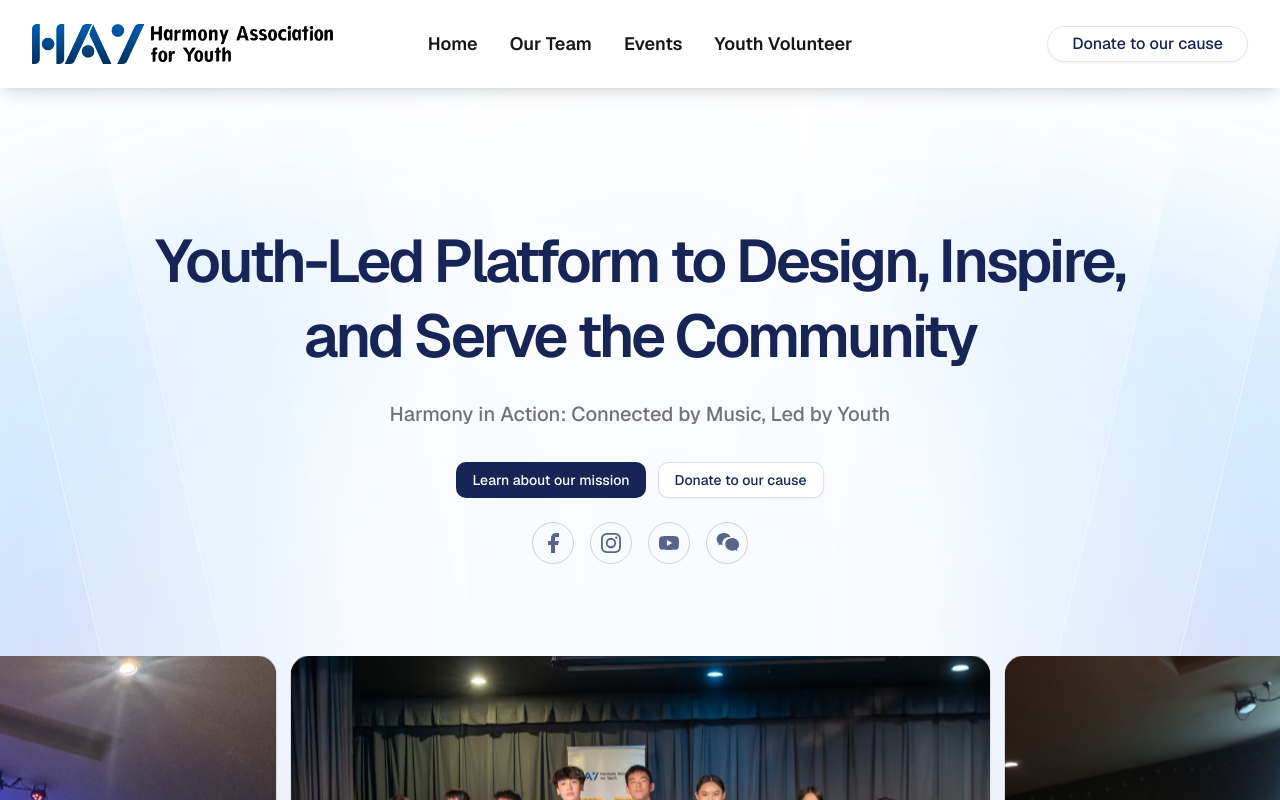
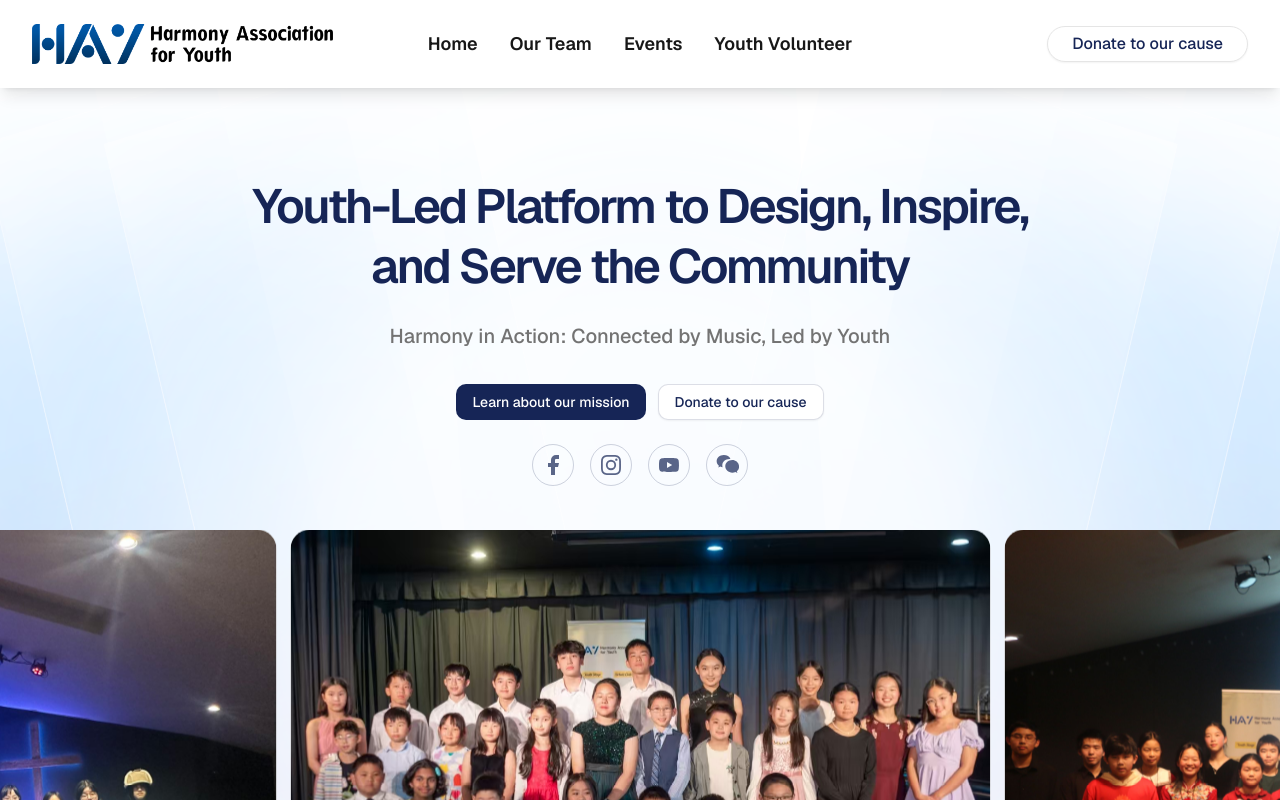
Before and after one commit to digitalRM/Hay-Youth-FOYM, a Next.js app: page / in a window 1280 px wide. Shown: the top 800 px of the page. Built offline with nearby package versions, Linux system fonts and the light colour scheme.

Commit message:
update hero section

```diff
--- a/components/sections/hero.tsx
+++ b/components/sections/hero.tsx
@@ -25,9 +25,9 @@ export default function Hero() {
       <Nav />
 
       <div className="relative isolate pt-24">
-        <div className="mx-auto max-w-6xl py-16 sm:py-24 lg:py-32">
+        <div className="mx-auto max-w-6xl py-8 sm:py-16 lg:py-20">
           <div className="text-center">
-            <h1 className="text-4xl font-semibold tracking-tighter text-blue-950 sm:text-6xl mx-auto leading-tight px-4">
+            <h1 className="text-3xl font-semibold tracking-tighter text-blue-950 sm:text-5xl mx-auto leading-tight px-4">
             Youth-Led Platform to Design, Inspire,<br />and Serve the Community
             </h1>
             <p className="mt-6 text-balance text-lg font-medium text-neutral-500 sm:text-xl/8 px-6 sm:px-0">
```
